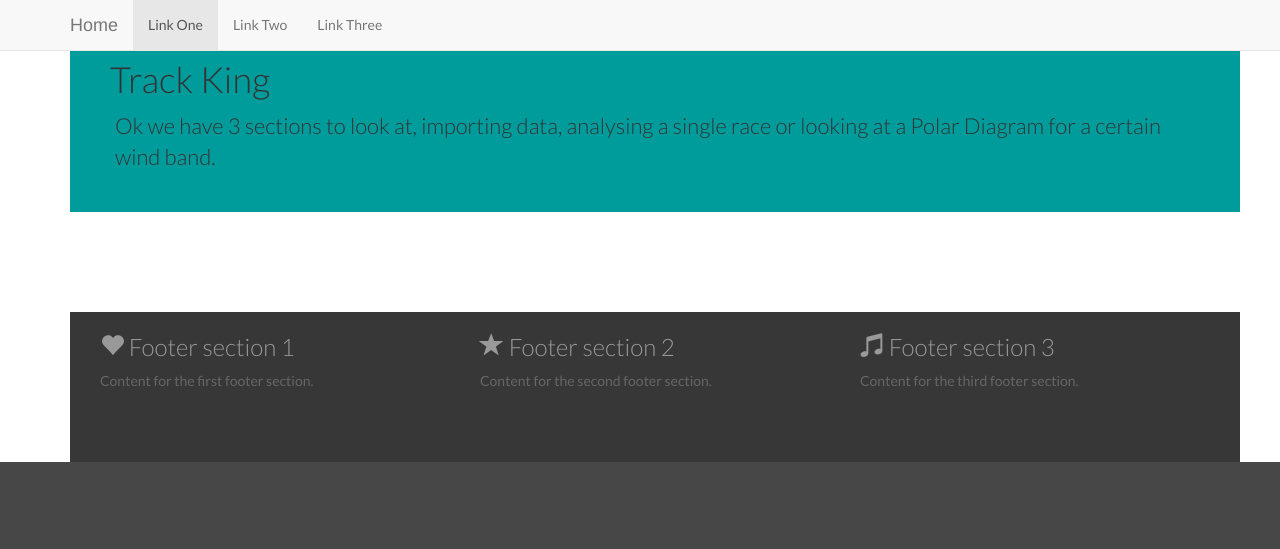
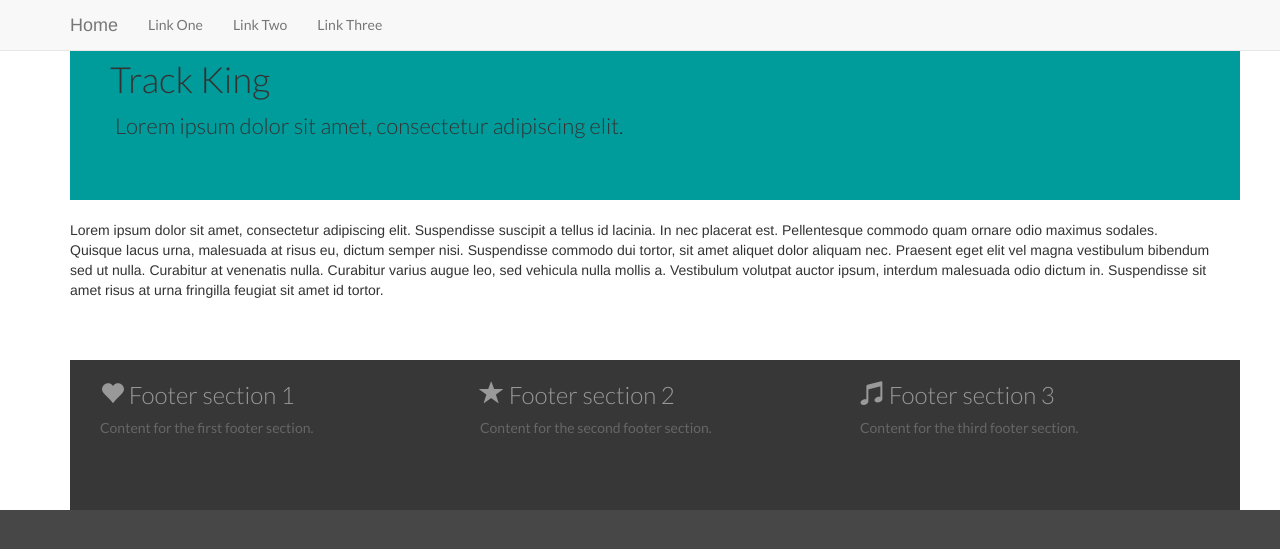
Before and after one commit to DaleHawkes/Track-King, a PHP site: the page made by Bootstrap Template.php in a window 1280 px wide. Shown: the top 549 px of the page. Run offline with PHP 8.4, Linux system fonts and the light colour scheme; some libraries are stand-ins or nearby versions.

Commit message:
Created the first version of our Bootstrap theme

```diff
--- a/Bootstrap Template.php
+++ b/Bootstrap Template.php
@@ -12,84 +12,35 @@
 
 <body>
 <script src="http://ajax.googleapis.com/ajax/libs/jquery/2.0.0/jquery.min.js"></script>
-<script src="//netdna.bootstrapcdn.com/bootstrap/3.1.1/js/bootstrap.min.js"></script>
+<script src="http://netdna.bootstrapcdn.com/bootstrap/3.1.1/js/bootstrap.min.js"></script>
 
-<!-- THIS IS THE START OF THE NAVIGATION BAR -->
-<div class="navbar navbar-default navbar-fixed-top" role="navigation">
-    <div class="container">
+<!-- Site Navigation -->
+<?php include 'Includes/Navigation.php'; ?>
 
-        <div class="navbar-header">
-            <button type="button" class="navbar-toggle" data-toggle="collapse" data-target=".navbar-collapse">
-            <span class="sr-only">Toggle navigation</span>
-            <span class="icon-bar"></span>
-            <span class="icon-bar"></span>
-            <span class="icon-bar"></span>
-            </button>
-            <a class="navbar-brand" href="http://127.0.0.1/my%20portable%20files/Track-King/index.php" title='Track King Home!'>Home</a>
-        </div>
-
-        <div class="navbar-collapse collapse">
-            <ul class="nav navbar-nav">
-                <li class="active">
-                    <a href="#">Link One</a>
-                </li>
-                <li>
-                    <a href="#">Link Two</a>
-                </li>
-                <li>
-                    <a href="#">Link Three</a>
-                </li>
-            </ul>
-        </div><!--/.nav-collapse -->
-
-    </div>
-</div>
-<!-- THIS IS THE END OF THE NAVIGATION BAR -->
-
-<div class="container"> <!-- MAIN CONTENT AREA -->
+<div class="container">
+<!-- START OF MAIN CONTENT AREA -->
 
 <!-- Site banner -->
     <div class="banner">
         <div class="container">
 
             <h1>Track King</h1>
-            <p>Ok we have 3 sections to look at, importing data, analysing a single race or looking at a Polar Diagram for a certain wind band.</p>
+            <p>Lorem ipsum dolor sit amet, consectetur adipiscing elit.</p>
         </div>
     </div>
 <br />
 
 <!-- ENTER OUR CONTENT HERE -->
 
-
-
+Lorem ipsum dolor sit amet, consectetur adipiscing elit. Suspendisse suscipit a tellus id lacinia. In nec placerat est. Pellentesque commodo quam ornare odio maximus sodales. Quisque lacus urna, malesuada at risus eu, dictum semper nisi. Suspendisse commodo dui tortor, sit amet aliquet dolor aliquam nec. Praesent eget elit vel magna vestibulum bibendum sed ut nulla. Curabitur at venenatis nulla. Curabitur varius augue leo, sed vehicula nulla mollis a. Vestibulum volutpat auctor ipsum, interdum malesuada odio dictum in. Suspendisse sit amet risus at urna fringilla feugiat sit amet id tortor.
 
 <!-- END OF CONTENT HERE -->
 
 <br />
 <br />
 
-<!-- BACK TO TOP -->
-<a href="#" class="back-to-top">Back to Top</a>
-
-       <script>
-			jQuery(document).ready(function() {
-				var offset = 220;
-				var duration = 500;
-				jQuery(window).scroll(function() {
-					if (jQuery(this).scrollTop() > offset) {
-						jQuery('.back-to-top').fadeIn(duration);
-					} else {
-						jQuery('.back-to-top').fadeOut(duration);
-					}
-				});
-
-				jQuery('.back-to-top').click(function(event) {
-					event.preventDefault();
-					jQuery('html, body').animate({scrollTop: 0}, duration);
-					return false;
-				})
-			});
-		</script>
+<!-- Back To Top -->
+<?php include 'Includes/Back-To-Top.php'; ?>
 
 <br />
 <br />
@@ -97,7 +48,8 @@
 <!-- Site footer -->
 <?php include 'Includes/Footer.php'; ?>
 
-</div> <!-- END OF MAIN CONTENT AREA -->
+</div>
+<!-- END OF MAIN CONTENT AREA -->
 
 </body>
 </html>
--- /dev/null
+++ b/Includes/Back-To-Top.php
@@ -0,0 +1,21 @@
+<a href="#" class="back-to-top">Back to Top</a>
+
+       <script>
+			jQuery(document).ready(function() {
+				var offset = 220;
+				var duration = 500;
+				jQuery(window).scroll(function() {
+					if (jQuery(this).scrollTop() > offset) {
+						jQuery('.back-to-top').fadeIn(duration);
+					} else {
+						jQuery('.back-to-top').fadeOut(duration);
+					}
+				});
+
+				jQuery('.back-to-top').click(function(event) {
+					event.preventDefault();
+					jQuery('html, body').animate({scrollTop: 0}, duration);
+					return false;
+				})
+			});
+		</script>
--- /dev/null
+++ b/Includes/Navigation.php
@@ -0,0 +1,31 @@
+<!-- THIS IS THE START OF THE NAVIGATION BAR -->
+<div class="navbar navbar-default navbar-fixed-top" role="navigation">
+    <div class="container">
+
+        <div class="navbar-header">
+            <button type="button" class="navbar-toggle" data-toggle="collapse" data-target=".navbar-collapse">
+            <span class="sr-only">Toggle navigation</span>
+            <span class="icon-bar"></span>
+            <span class="icon-bar"></span>
+            <span class="icon-bar"></span>
+            </button>
+            <a class="navbar-brand" href="http://127.0.0.1/my%20portable%20files/Track-King/index.php" title='Track King Home!'>Home</a>
+        </div>
+
+        <div class="navbar-collapse collapse">
+            <ul class="nav navbar-nav">
+                <li>
+                    <a href="#">Link One</a>
+                </li>
+                <li>
+                    <a href="#">Link Two</a>
+                </li>
+                <li>
+                    <a href="#">Link Three</a>
+                </li>
+            </ul>
+        </div>
+
+    </div>
+</div>
+<!-- THIS IS THE END OF THE NAVIGATION BAR -->
```
